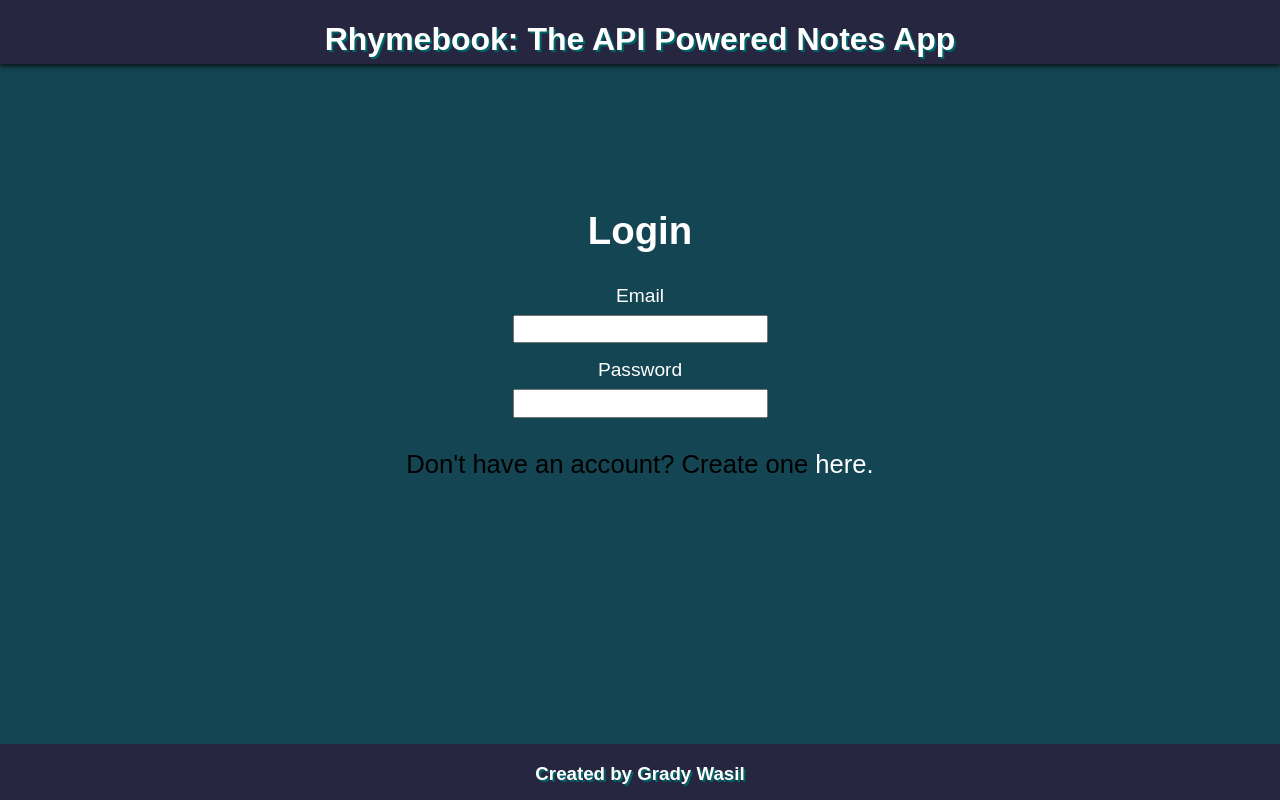
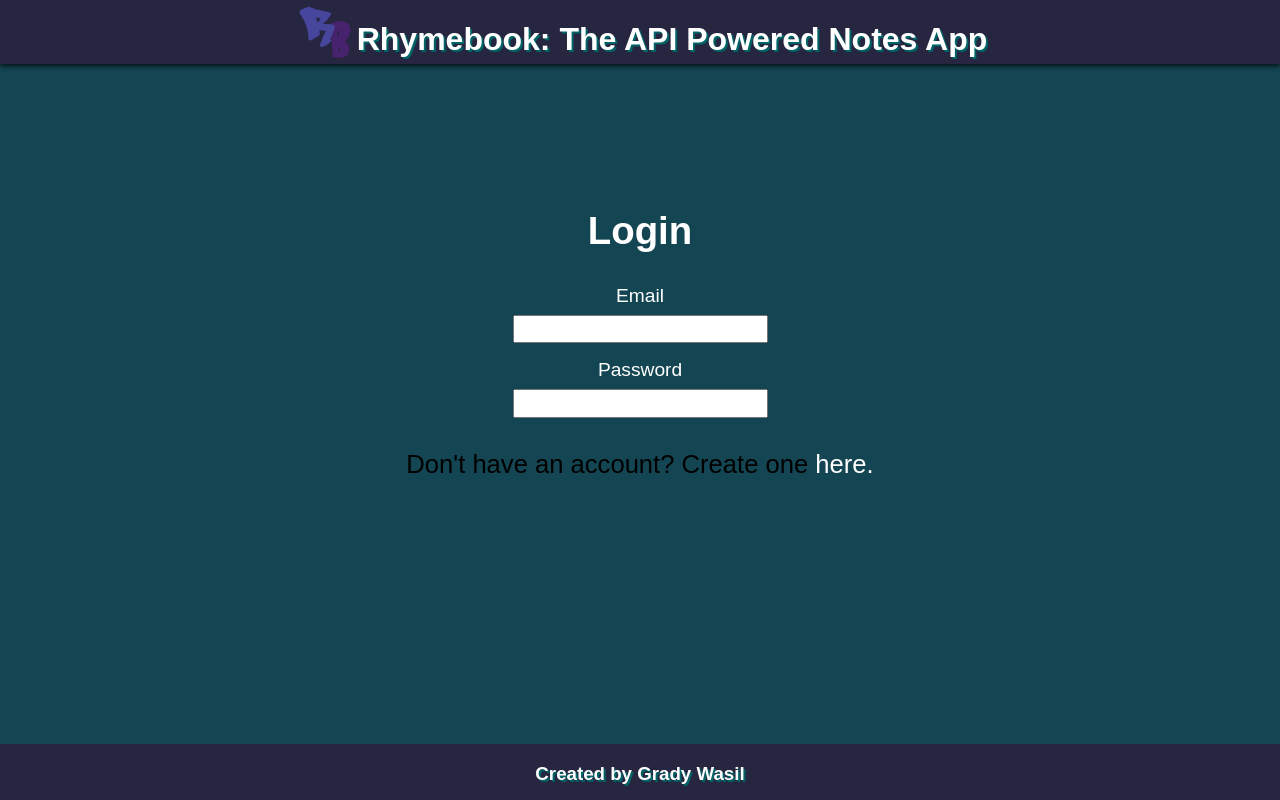
Before and after one commit to Arrangedgodly/rhymebook-react, a React (Create React App) app: page / in a window 1280 px wide. Built offline with nearby package versions, Linux system fonts and the light colour scheme; a web font is replaced by a local one.

Commit message:
refactor: adding image to the header of the site

```diff
--- a/src/components/Header.js
+++ b/src/components/Header.js
@@ -1,6 +1,12 @@
+import logo from '../images/rhymebook_logo.webp';
+
 function Header() {
   return (
     <header className="header">
+      <img
+        className='header-logo'
+        src={logo}
+      />
       <h1 className="header-title">Rhymebook: The API Powered Notes App</h1>
     </header>
   );
```
Also changed, not shown: src/images/rhymebook_logo.webp (added).
